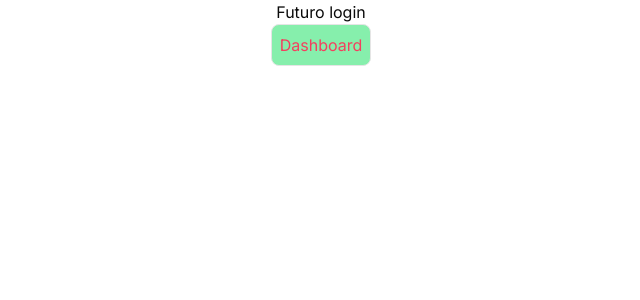
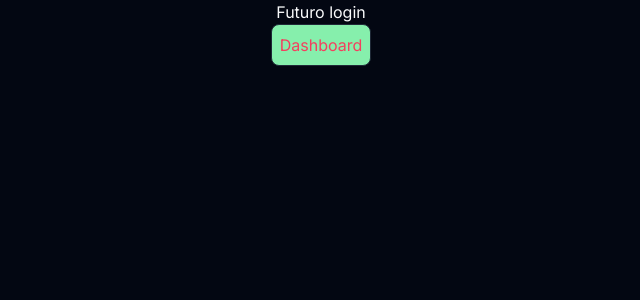
Before and after one commit to GinoNovello/easy-finance-next, a Next.js app: page / in a window 1280 px wide. Shown: the top 300 px of the page, without its empty margins (319-959 px from the left). Built offline with nearby package versions, Linux system fonts and the light colour scheme.

Commit message:
chore: Update color variables in globals.css and add dark mode support to layout.tsx

```diff
--- a/src/app/globals.css
+++ b/src/app/globals.css
@@ -5,64 +5,47 @@
   @layer base {
     :root {
       --background: 0 0% 100%;
-      --foreground: 0 0% 3.9%;
-
+      --foreground: 224 71.4% 4.1%;
       --card: 0 0% 100%;
-      --card-foreground: 0 0% 3.9%;
-
+      --card-foreground: 224 71.4% 4.1%;
       --popover: 0 0% 100%;
-      --popover-foreground: 0 0% 3.9%;
-
-      --primary: 0 0% 9%;
-      --primary-foreground: 0 0% 98%;
-
-      --secondary: 0 0% 96.1%;
-      --secondary-foreground: 0 0% 9%;
-
-      --muted: 0 0% 96.1%;
-      --muted-foreground: 0 0% 45.1%;
-
-      --accent: 0 0% 96.1%;
-      --accent-foreground: 0 0% 9%;
-
+      --popover-foreground: 224 71.4% 4.1%;
+      --primary: 262.1 83.3% 57.8%;
+      --primary-foreground: 210 20% 98%;
+      --secondary: 220 14.3% 95.9%;
+      --secondary-foreground: 220.9 39.3% 11%;
+      --muted: 220 14.3% 95.9%;
+      --muted-foreground: 220 8.9% 46.1%;
+      --accent: 220 14.3% 95.9%;
+      --accent-foreground: 220.9 39.3% 11%;
       --destructive: 0 84.2% 60.2%;
-      --destructive-foreground: 0 0% 98%;
-
-      --border: 0 0% 89.8%;
-      --input: 0 0% 89.8%;
-      --ring: 0 0% 3.9%;
-
+      --destructive-foreground: 210 20% 98%;
+      --border: 220 13% 91%;
+      --input: 220 13% 91%;
+      --ring: 262.1 83.3% 57.8%;
       --radius: 0.5rem;
     }
 
     .dark {
-      --background: 0 0% 3.9%;
-      --foreground: 0 0% 98%;
-
-      --card: 0 0% 3.9%;
-      --card-foreground: 0 0% 98%;
-
-      --popover: 0 0% 3.9%;
-      --popover-foreground: 0 0% 98%;
-
-      --primary: 0 0% 98%;
-      --primary-foreground: 0 0% 9%;
-
-      --secondary: 0 0% 14.9%;
-      --secondary-foreground: 0 0% 98%;
-
-      --muted: 0 0% 14.9%;
-      --muted-foreground: 0 0% 63.9%;
-
-      --accent: 0 0% 14.9%;
-      --accent-foreground: 0 0% 98%;
-
+      --background: 224 71.4% 4.1%;
+      --foreground: 210 20% 98%;
+      --card: 224 71.4% 4.1%;
+      --card-foreground: 210 20% 98%;
+      --popover: 224 71.4% 4.1%;
+      --popover-foreground: 210 20% 98%;
+      --primary: 263.4 70% 50.4%;
+      --primary-foreground: 210 20% 98%;
+      --secondary: 215 27.9% 16.9%;
+      --secondary-foreground: 210 20% 98%;
+      --muted: 215 27.9% 16.9%;
+      --muted-foreground: 217.9 10.6% 64.9%;
+      --accent: 215 27.9% 16.9%;
+      --accent-foreground: 210 20% 98%;
       --destructive: 0 62.8% 30.6%;
-      --destructive-foreground: 0 0% 98%;
-
-      --border: 0 0% 14.9%;
-      --input: 0 0% 14.9%;
-      --ring: 0 0% 83.1%;
+      --destructive-foreground: 210 20% 98%;
+      --border: 215 27.9% 16.9%;
+      --input: 215 27.9% 16.9%;
+      --ring: 263.4 70% 50.4%;
     }
   }
 
--- a/src/app/layout.tsx
+++ b/src/app/layout.tsx
@@ -15,7 +15,7 @@
   children: React.ReactNode;
 }>) {
   return (
-    <html lang="en">
+    <html lang="en" className="dark">
       <body suppressHydrationWarning={true} className={inter.className}>{children}</body>
     </html>
   );
```
